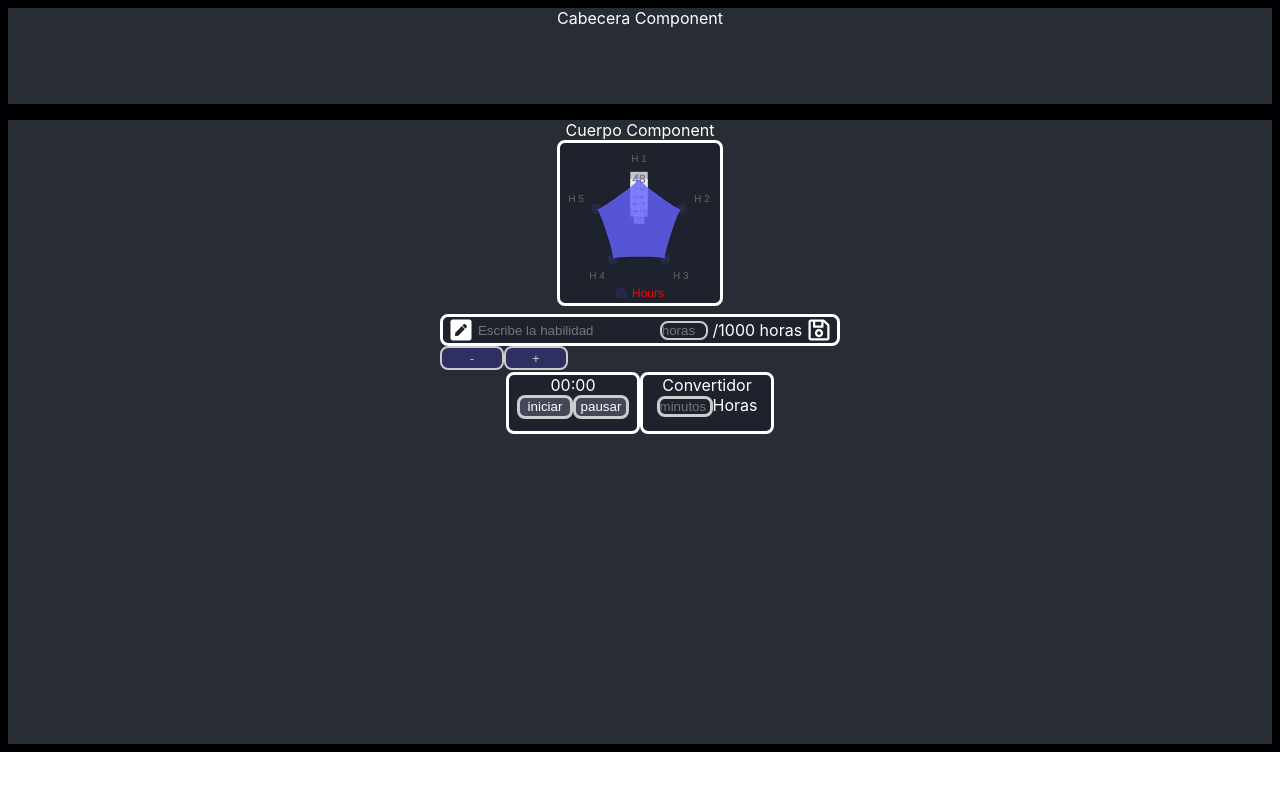
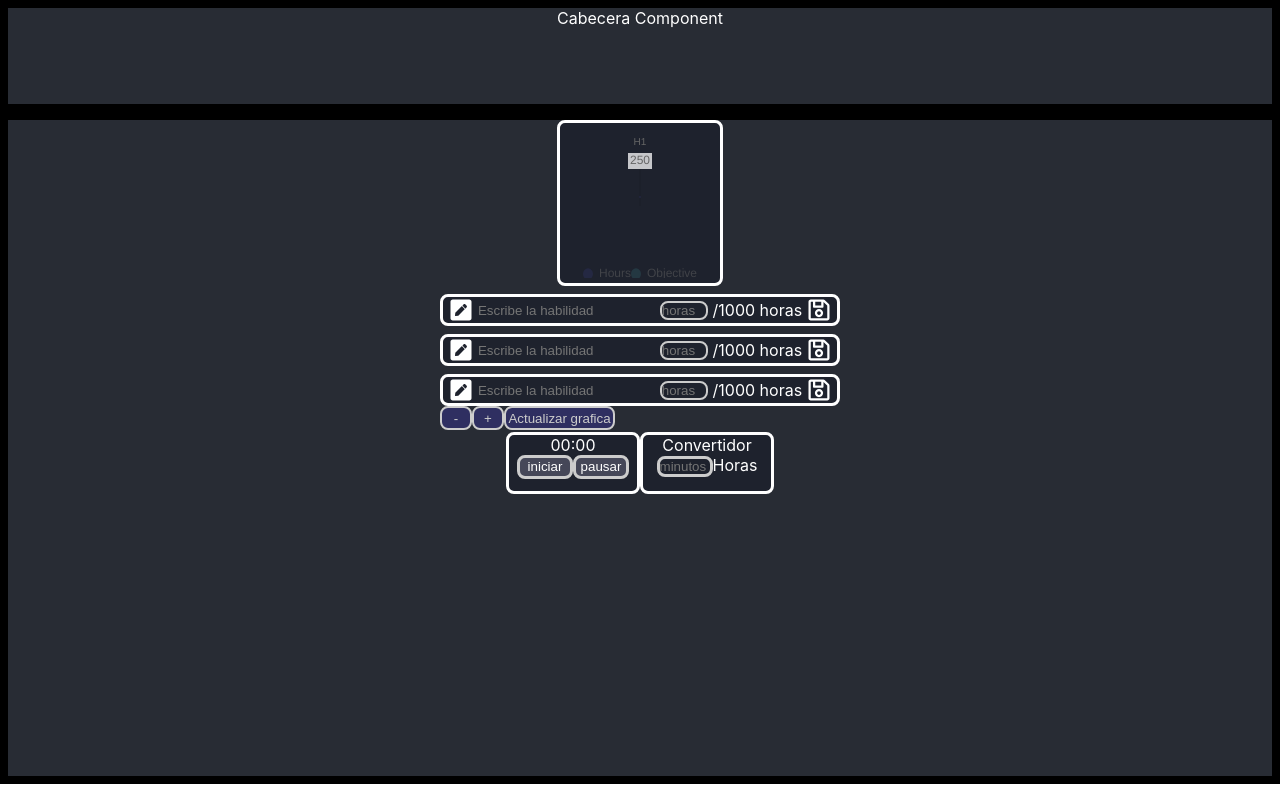
Before and after one commit to sedarmek/DoSomethingtoBeMaster, a React (Create React App) app: page / in a window 1280 px wide. Built offline with nearby package versions, Linux system fonts and the light colour scheme.

Commit message:
Se agreda dinamismo para que se pueda actualizar la grafica al modificar la cantidad de habilidades

```diff
--- a/src/components/Canvas/Canvas.js
+++ b/src/components/Canvas/Canvas.js
@@ -1,18 +1,13 @@
 import React from 'react';
-// import PropTypes from 'prop-types';
 import './Canvas.css';
 import GraficaHabilidades from '../GraficaHabilidades/GraficaHabilidades'
 
-const Canvas = () => {
+const Canvas = (info) => {
   return (
     <div className="Canvas">
-      <GraficaHabilidades></GraficaHabilidades>
+      <GraficaHabilidades numeroHabilidadesToGraficHabilidades={info.NumeroHabilidadesToCanvas}></GraficaHabilidades>
     </div>
   )
 }
 
-Canvas.propTypes = {};
-
-Canvas.defaultProps = {};
-
 export default Canvas;
--- a/src/components/Cuerpo/Cuerpo.css
+++ b/src/components/Cuerpo/Cuerpo.css
@@ -1,11 +1,8 @@
 .Cuerpo {
     color: white;
     box-sizing: border-box;
-    min-height: 40rem;
+    min-height: 42rem;
     width: auto;
     background-color: #282c34;
     border: 0.5rem solid black;
 }
-/* .GeneradorHabilidad{
-
-} */
--- a/src/components/Cuerpo/Cuerpo.js
+++ b/src/components/Cuerpo/Cuerpo.js
@@ -1,4 +1,4 @@
-import React from 'react';
+import React, { useState } from 'react';
 // import PropTypes from 'prop-types';
 import './Cuerpo.css';
 import Canvas from '../Canvas/Canvas'
@@ -7,15 +7,21 @@ import Cronometro from '../Cronometro/Cronometro'
 import Convertidor from '../Convertidor/Convertidor'
 import GeneradorHabilidad from '../GeneradorHabilidad/GeneradorHabilidad';
 
-const Cuerpo = () => (
-  <div className="Cuerpo">
-    Cuerpo Component
-    <Canvas/>
-    <GeneradorHabilidad className='GeneradorHabilidad'/>
-    <Cronometro/>
-    <Convertidor/>
-  </div>
-);
+function Cuerpo() {
+  let [numeroHabilidades, setHabilidades] = useState('sin numero')
+  const updateHabilidades = (childDataCount)=>{
+    setHabilidades(childDataCount)
+  }
+  return (
+    <div className="Cuerpo">
+      <Canvas NumeroHabilidadesToCanvas={numeroHabilidades}/>
+      <GeneradorHabilidad className='GeneradorHabilidad' getCountHabilidadByChild = {updateHabilidades}/>
+      <Cronometro/>
+      <Convertidor/>
+    </div>
+  );
+}
+
 
 // Cuerpo.propTypes = {};
 
--- a/src/components/GeneradorHabilidad/GeneradorHabilidad.css
+++ b/src/components/GeneradorHabilidad/GeneradorHabilidad.css
@@ -8,7 +8,8 @@
 .GeneradorHabilidad_button{
     color: #ccc;
     height: 1.5rem;
-    width: 4rem;
+    min-width: 2rem;
+    padding: 0.15rem;
     border: 0.15rem solid #ccc;
     border-radius: 0.5rem;
     background-color: rgb(47, 47, 97);
--- a/src/components/GeneradorHabilidad/GeneradorHabilidad.js
+++ b/src/components/GeneradorHabilidad/GeneradorHabilidad.js
@@ -1,9 +1,9 @@
-import React, { useState} from 'react';
+import React, { useState } from 'react';
 import './GeneradorHabilidad.css';
 import Habilidad from '../Habilidad/Habilidad'
-function GeneradorHabilidad() {
 
-  let [countHabilidades, updateHabilidades] = useState(1)
+function GeneradorHabilidad(info) {
+  let [countHabilidades, updateHabilidades] = useState(3)
 
   function incrementHabilidades(){
     updateHabilidades(++countHabilidades)
@@ -23,11 +23,15 @@ function GeneradorHabilidad() {
           </div>
     )
   }
+  function sendCountHabilidadesToParent(){
+    info.getCountHabilidadByChild(countHabilidades);
+  }
   return (
   <div className="GeneradorHabilidad" id='prueba'>
     {printHabilidades()}
     <button className="GeneradorHabilidad_button" onClick={decrementHabilidades}>-</button>
     <button className="GeneradorHabilidad_button" onClick={incrementHabilidades}>+</button>
+    <button className="GeneradorHabilidad_button" onClick={sendCountHabilidadesToParent}>Actualizar grafica</button>
   </div>
   );
 }
--- a/src/components/GraficaHabilidades/GraficaHabilidades.js
+++ b/src/components/GraficaHabilidades/GraficaHabilidades.js
@@ -19,13 +19,37 @@ ChartJS.register(
   Legend
 );
 
+function GraficaHabilidades(info) {
+  const nombresHabilidad = [...Array(info.numeroHabilidadesToGraficHabilidades)].map((val, index) => 'H'+(index+1));
+  const horasLimiteHabilidad = [...Array(info.numeroHabilidadesToGraficHabilidades)].map((val, index) => 250);
+  const horasHabilidad = [...Array(info.numeroHabilidadesToGraficHabilidades)].map((val, index) => 50);
   const data = {
-  labels: ['H 1', 'H 2', 'H 3', 'H 4', 'H 5'],
+    labels: nombresHabilidad,
     datasets: [
+      {
+        spanGaps: false,
+        label: 'Objective',
+        data: horasLimiteHabilidad,
+        fill: true,
+        showLine: false,
+        backgroundColor: 'rgba(99, 255, 99, 0.1)',
+        borderColor: 'rgba(99, 99, 255, 1)',
+        borderWidth: 0.3,
+        pointStyle: 'circle',
+        pointBackgroundColor: 'rgba(99, 255, 255, 0.1)',
+        pointBorderColor: 'rgba(99, 99, 255, 0.1)',
+        pointHoverBackgroundColor: 'rgba(99, 99, 255, 0.5)',
+        pointHoverBorderColor: 'rgba(99, 99, 255, 0.5)',
+        pointBorderWidth: 0,
+        pointRadius: 0,
+        pointHitRadius: 0,
+        pointHoverRadius: 0,
+        tension: -0.14
+      },
       {
         spanGaps: false,//para evitar la segmentacion de las lineas cuando son muchos points
         label: 'Hours',
-      data: [50, 50, 50, 50, 50],
+        data: horasHabilidad,
         fill: true,
         showLine: false,//renderizado de la lineas en los pointsH
         backgroundColor: 'rgba(99, 99, 255, 0.8)',
@@ -36,13 +60,13 @@ const data = {
         pointBorderColor: 'rgba(99, 99, 255, 0.1)',
         pointHoverBackgroundColor: 'rgba(99, 99, 255, 0.5)',
         pointHoverBorderColor: 'rgba(99, 99, 255, 0.5)',
-      pointBorderWidth: 2,
-      pointRadius: 4,
-      pointHitRadius: 4,
-      pointHoverRadius: 3,
+        pointBorderWidth: 0,
+        pointRadius: 1,
+        pointHitRadius: 3,
+        pointHoverRadius: 2,
         tension: -0.14
-    },
-  ],
+      }
+    ]
   };
   const options = {
     animation: true,
@@ -54,9 +78,9 @@ const options = {
             // suggestedMin: 0,
             // suggestedMax: 50,
             min: 0,
-          max: 50,
+            max: 250,
             ticks: {
-            stepSize: 1
+              stepSize: 250
             }
         }
     },
@@ -74,13 +98,13 @@ const options = {
         maxHeight: 10,
         maxWidth: 250,
         fullSize: false,
-      reverse: false,
+        reverse: true,
         rtl: false,
         textDirection: 'rtl',
         labels: {
           boxHeight: 8,
           boxWidth: 10,
-        color: 'red',
+          color: 'rgba(99, 99, 99, 0.5)',
           padding: 0,
           usePointStyle: true,
           pointStyle: 'circle',
@@ -90,10 +114,11 @@ const options = {
       }
     }
   };
-const GraficaHabilidades = () => (
+  return(
     <div className="GraficaHabilidades">
       <Radar data={data} options={options}></Radar>
     </div>
   );
+}
 
 export default GraficaHabilidades;
```
Lines whose indentation alone changed are shown as unchanged.
